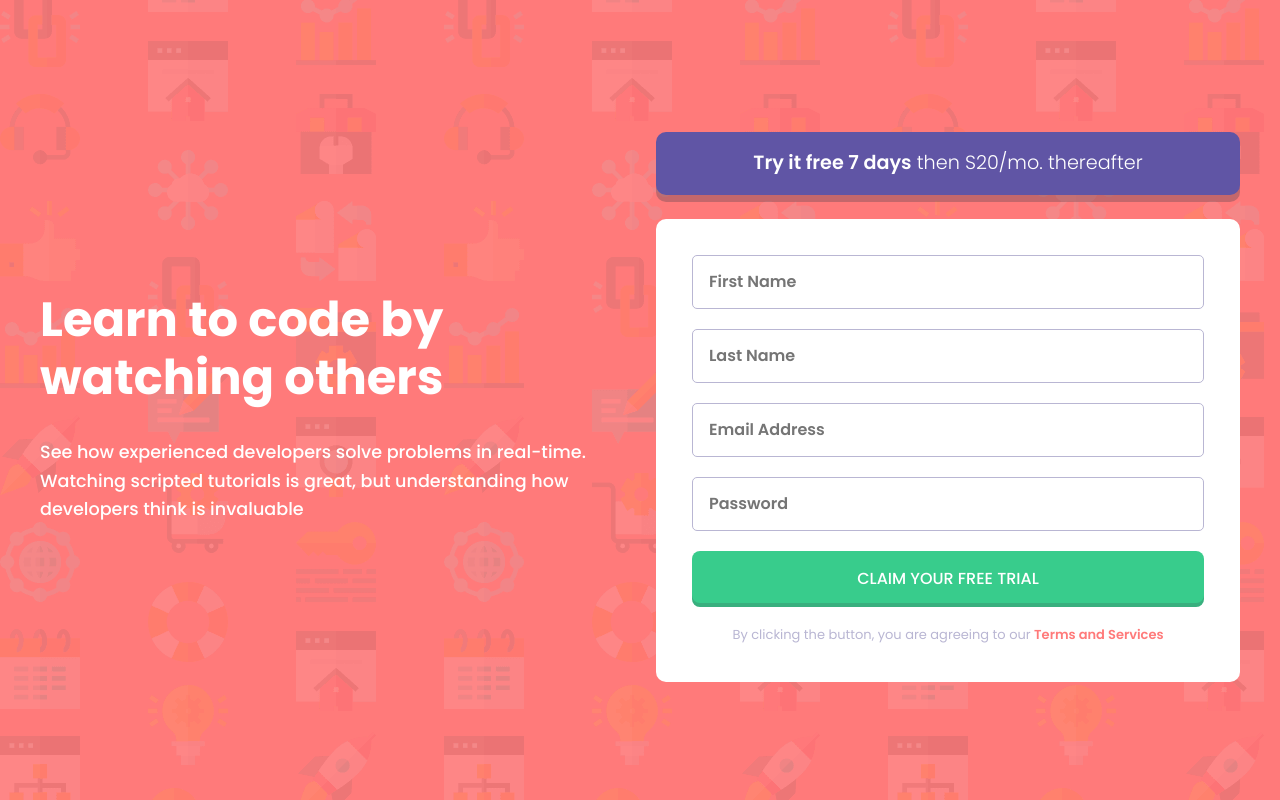
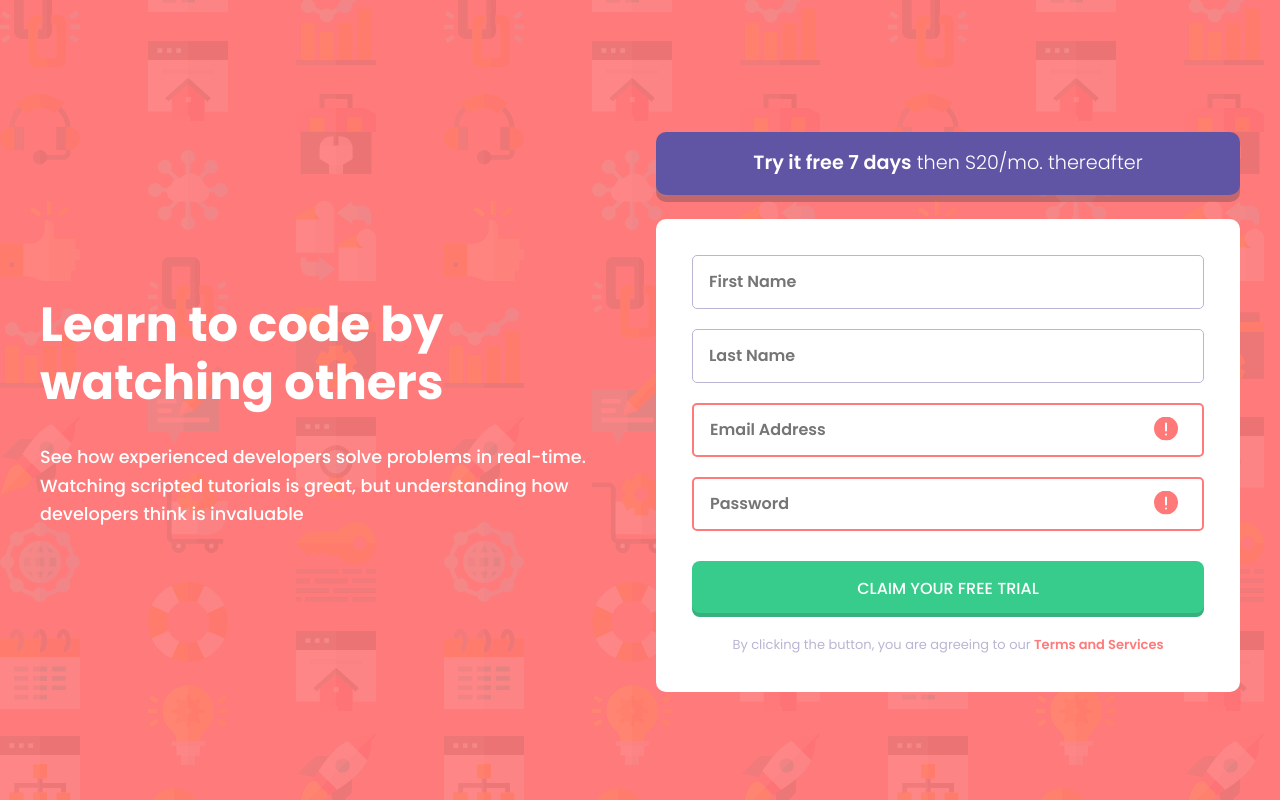
Before and after one commit to kcde/intro-component-with-signup-form, a Vue app: page / in a window 1280 px wide. Built offline with nearby package versions, Linux system fonts and the light colour scheme.

Commit message:
add validation for first and second name

```diff
--- a/src/assets/main.css
+++ b/src/assets/main.css
@@ -11,6 +11,7 @@
   --clr-input-border: var(--clr-grayish-blue);
   --clr-link: var(--clr-red);
   --bg-submit-btn: var(--clr-green);
+  --clr-input: rgb(var(--clr-dark-blue));
 
   --fw-4: 400;
   --fw-5: 500;
@@ -110,7 +111,7 @@ body {
 
 @media (min-width: 400px) {
   body {
-    background-repeat: repeat-x;
+    background-repeat: repeat;
   }
 }
 
--- a/src/components/BaseInput.vue
+++ b/src/components/BaseInput.vue
@@ -1,13 +1,27 @@
 <template>
-  <div class="input-container">
-    <label>
-      <input :type="type" :placeholder="placeholder" />
-    </label>
+  <div class="input-body">
+    <div class="input-container" :class="{ 'input-error': error === false }">
+      <label>
+        <input
+          :type="type"
+          :placeholder="placeholder"
+          @blur="$emit('validate-input')"
+          @input="$emit('update:modelValue', $event.target.value)"
+          @focus="$emit('modifying-input')"
+        />
+      </label>
+
+      <div class="error-icon" v-show="error === false">
+        <img src="../assets/icon-error.svg" alt="input error icon" />
+      </div>
+    </div>
+    <p v-show="error === false" class="error-message">{{ errorMessage }}</p>
   </div>
 </template>
 
 <script>
 export default {
+  emits: ["validate-input", "update:modelValue", "modifying-input"],
   props: {
     type: {
       type: String,
@@ -15,6 +29,20 @@ export default {
     },
     placeholder: {
       type: String,
+    },
+    modelValue: {
+      type: String,
+    },
+    error: {
+      type: Boolean,
+    },
+    errorMessage: {
+      type: String,
+    },
+  },
+  methods: {
+    log(val) {
+      console.log(val);
     },
   },
 };
@@ -28,6 +56,7 @@ input {
   background-color: transparent;
   font-weight: 600;
   caret-color: var(--clr-blue);
+  color: var(--clr-input);
   &:focus {
     outline: none;
   }
@@ -52,4 +81,31 @@ label {
     border-color: var(--clr-blue);
   }
 }
+
+.input-error {
+  --clr-input-border: var(--clr-red);
+  --clr-input: var(--clr-red);
+}
+
+.input-container.input-error {
+  border-width: 2px;
+  &:focus-within {
+    border-color: var(--clr-input);
+  }
+}
+
+.error-message {
+  color: var(--clr-red);
+  font-size: 10px;
+  font-weight: 600;
+  text-align: right;
+  margin-top: 10px;
+}
+
+.error-icon {
+  position: absolute;
+  right: 24px;
+  top: 50%;
+  transform: translateY(-50%);
+}
 </style>
--- a/src/components/FormButton.vue
+++ b/src/components/FormButton.vue
@@ -16,11 +16,15 @@ button {
   font-weight: 500;
   border-radius: var(--radius-md);
   box-shadow: inset 0 -4px rgba(var(--clr-dark-blue), 0.2);
-  transition: background-color 150ms ease-out;
+  transition: background-color 150ms ease-out, box-shadow 50ms ease-in;
   cursor: pointer;
 
   &:hover {
     background-color: rgba(var(--bg-submit-btn), 0.6);
   }
+  &:active {
+    box-shadow: none;
+    transform: translateY(4px);
+  }
 }
 </style>
--- a/src/components/UI/TheForm.vue
+++ b/src/components/UI/TheForm.vue
@@ -1,12 +1,26 @@
 <template>
   <div class="form">
-    <form class="space-y-1">
-      <BaseInput placeholder="First Name" />
-      <BaseInput placeholder="Last Name" />
+    <form class="space-y-1" @submit.prevent>
+      <BaseInput
+        placeholder="First Name"
+        @validate-input="validateFirstName"
+        v-model="firstName"
+        :error="isFirstNameValid"
+        :error-message="firstNameErrorMessage"
+        @modifying-input="tempRemoveError('isFirstNameValid')"
+      />
+      <BaseInput
+        placeholder="Last Name"
+        @validate-input="validateLastName"
+        v-model="lastName"
+        :error="isLastNameValid"
+        :error-message="lastNameErrorMessage"
+        @modifying-input="tempRemoveError('isLastNameValid')"
+      />
       <BaseInput placeholder="Email Address" type="email" />
       <BaseInput placeholder="Password" type="password" />
 
-      <FormButton />
+      <FormButton @click="submitForm" />
     </form>
 
     <div class="form__footer">
@@ -21,7 +35,50 @@
 <script>
 import BaseInput from "../BaseInput.vue";
 import FormButton from "../FormButton.vue";
-export default { components: { BaseInput, FormButton } };
+export default {
+  components: { BaseInput, FormButton },
+  data() {
+    return {
+      firstName: "",
+      lastName: "",
+      isFirstNameValid: null,
+      isLastNameValid: null,
+      firstNameErrorMessage: "",
+      lastNameErrorMessage: "",
+    };
+  },
+  methods: {
+    validateFirstName() {
+      if (this.firstName.trim() === "") {
+        this.isFirstNameValid = false;
+        this.firstNameErrorMessage = "First Name cannot be empty";
+        return;
+      }
+
+      this.isFirstNameValid = true;
+    },
+    validateLastName() {
+      if (this.lastName.trim() === "") {
+        this.isLastNameValid = false;
+        this.lastNameErrorMessage = "Last Name cannot be empty";
+        return;
+      }
+
+      this.isLastNameValid = true;
+    },
+
+    tempRemoveError(val) {
+      this[val] = true;
+
+      console.log(this.isFirstNameValid);
+      console.log(this.isFirstNameValid);
+    },
+
+    submitForm() {
+      console.log(this.firstName);
+    },
+  },
+};
 </script>
 
 <style lang="scss" scoped>
```
